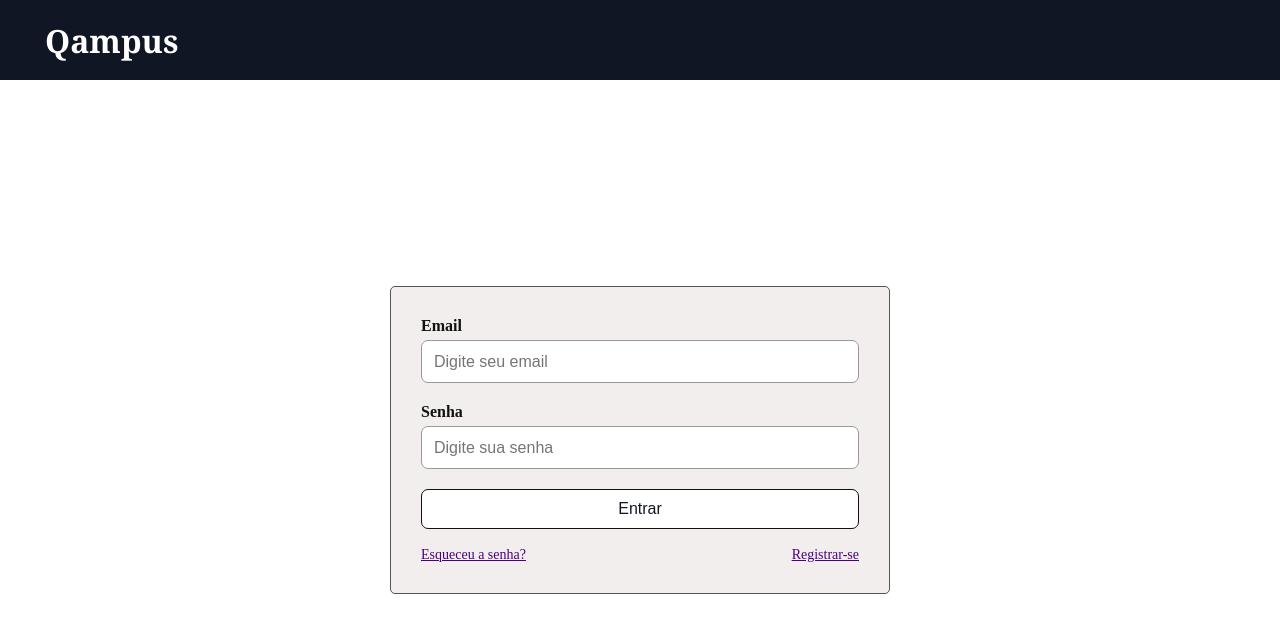
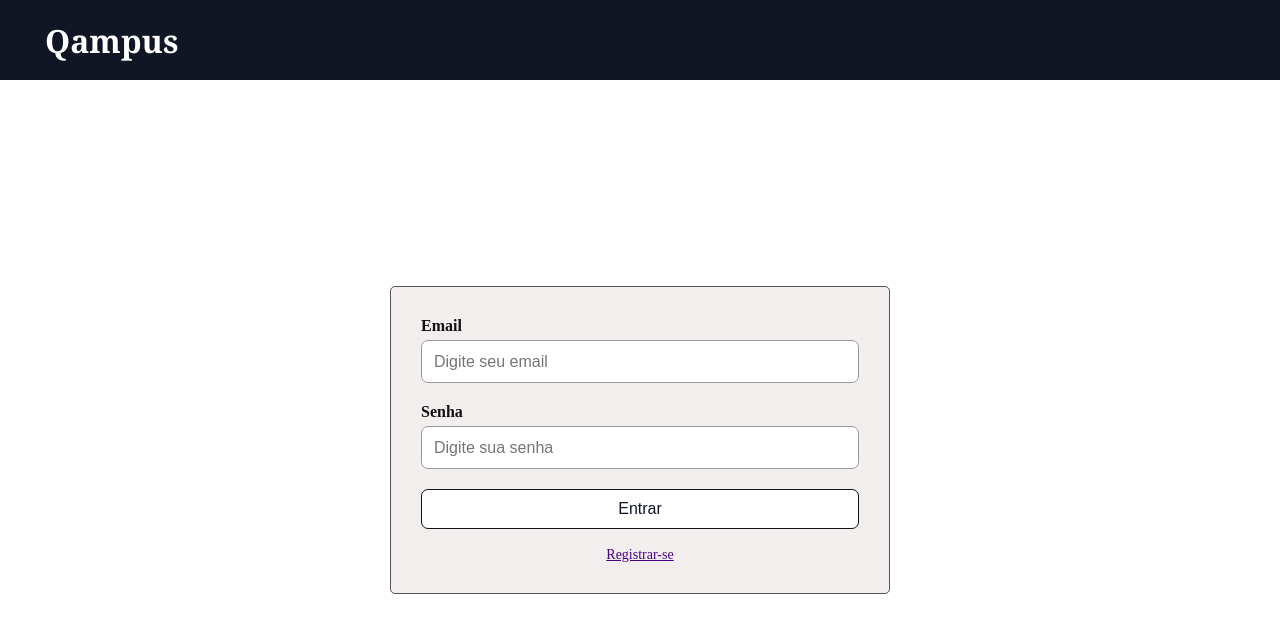
Before and after one commit to DivBruno/qampus-app, an Angular app in the folder frontend/frontend-qampus-app/: page /login in a window 1280 px wide. Shown: the top 632 px of the page. Built offline with nearby package versions, Linux system fonts and the light colour scheme.

Commit message:
fix: ajustes finais da funcionalidade de post
Adicionando ajustes finais na funcionalidade de postar dúvidas

```diff
--- a/frontend/frontend-qampus-app/src/app/app.routes.ts
+++ b/frontend/frontend-qampus-app/src/app/app.routes.ts
@@ -3,9 +3,9 @@ import { Login } from './auth/login/login';
 import { Register } from './auth/register/register';
 import { Unauthorized } from './auth/unauthorized/unauthorized';
 import { authGuard } from './auth/auth-guard';
-import { CreatePost } from './create-post/create-post';
-import { Home } from './home/home';
-import { Duvida } from './duvida/duvida';
+import { CreatePost } from './post/create-post/create-post';
+import { Home } from './post/home/home';
+import { Duvida } from './post/duvida/duvida';
 
 export const routes: Routes = [
   {
@@ -16,6 +16,7 @@ export const routes: Routes = [
     path: 'home',
     component: Home,
     canActivate: [authGuard],
+    data: {role: 'STUDENT'}
   },
   {
     path: 'registrar',
@@ -34,12 +35,12 @@ export const routes: Routes = [
     path: 'post/criar',
     component: CreatePost,
     canActivate: [authGuard],
-//    data: {role: 'STUDENT'}
+    data: {role: 'STUDENT'}
   },
   {
     path: 'post/:id',
     component: Duvida,
     canActivate: [authGuard],
+    data: {role: 'STUDENT'}
   },
-
 ];
--- a/frontend/frontend-qampus-app/src/app/auth/login/login.css
+++ b/frontend/frontend-qampus-app/src/app/auth/login/login.css
@@ -82,7 +82,7 @@
 
 .login-links {
   display: flex;
-  justify-content: space-between;
+  justify-content: center;
   margin-top: 18px;
 }
 
--- a/frontend/frontend-qampus-app/src/app/auth/login/login.html
+++ b/frontend/frontend-qampus-app/src/app/auth/login/login.html
@@ -36,7 +36,6 @@
       </button>
 
       <div class="login-links">
-        <a href="#">Esqueceu a senha?</a>
         <a (click)="goTo('registrar')" style="cursor: pointer;">Registrar-se</a>
       </div>
 
```
Also changed, not shown: 1 other file (tests, documents, lock files or other folders).
